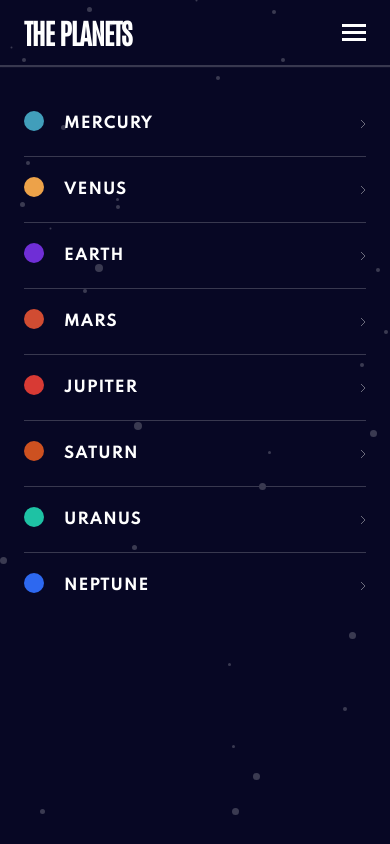
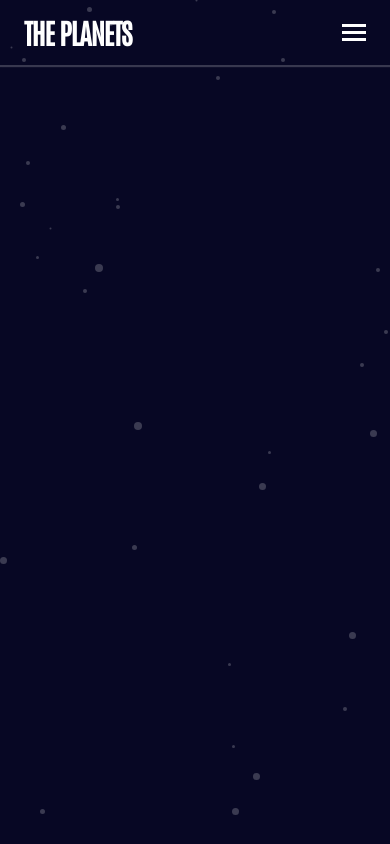
Before and after one commit to ding-09/planets-facts, a React (Create React App) app: page / in a window 390 px wide. Built offline with nearby package versions, Linux system fonts and the light colour scheme.

Commit message:
add mobile menu toggle and hamburger color change

```diff
--- a/src/components/Header/Header.js
+++ b/src/components/Header/Header.js
@@ -1,23 +1,37 @@
 import { StyledHeader } from './Header.styled';
 import { ReactComponent as HamburgerIcon } from '../../assets/icon-hamburger.svg';
 import NavItem from './NavItem';
+import { useState } from 'react';
 
 const Header = ({ planets }) => {
+  // state for menu
+  const [showMenu, setShowMenu] = useState(false);
+
+  const toggleMenu = () => {
+    // display menu (set showMenu to true)
+    setShowMenu(!showMenu);
+  };
+
   return (
-    <StyledHeader color={planets[0].name}>
+    <StyledHeader>
       <section className='title-container'>
         <h1>The Planets</h1>
-        <HamburgerIcon />
+        <HamburgerIcon
+          onClick={toggleMenu}
+          style={{ fill: showMenu ? '#979797' : '#fff' }}
+        />
       </section>
+      {showMenu && (
         <section className='nav-container'>
           <nav>
             <ul>
               {planets.map((planet) => (
-              <NavItem planet={planet}/>
+                <NavItem planet={planet} />
               ))}
             </ul>
           </nav>
         </section>
+      )}
     </StyledHeader>
   );
 };
--- a/src/components/Header/Header.styled.js
+++ b/src/components/Header/Header.styled.js
@@ -8,12 +8,14 @@ export const StyledHeader = styled.header`
     align-items: center;
     border-bottom: 1px solid ${({ theme }) => theme.secondaryColors.darkGray};
     box-shadow: 0 0px 1px 1px ${({ theme }) => theme.secondaryColors.darkGray};
-      h1 {
+    h1 {
       letter-spacing: -0.1rem;
       text-transform: uppercase;
       font-size: 2.8rem;
     }
+
   }
+
 
   .nav-container {
     margin: 2.5rem 2.4rem 6.5rem;
```
Also changed, not shown: src/assets/icon-hamburger.svg. Lines whose indentation alone changed are shown as unchanged.
